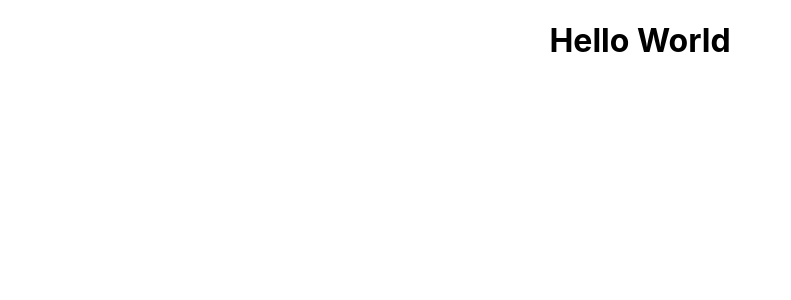
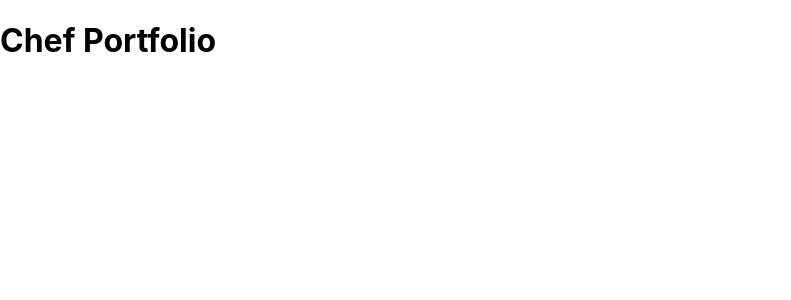
Before and after one commit to chefportfolio719/chefportfolio-FE, a React (Create React App) app in the folder chef-portfolio/: page / in a window 1280 px wide. Shown: the top 300 px of the page, without its empty margins (0-791 px from the left). Built offline with nearby package versions, Linux system fonts and the light colour scheme.

Commit message:
Setup routes to home page, login and setup redux store

```diff
--- a/chef-portfolio/src/App.js
+++ b/chef-portfolio/src/App.js
@@ -1,12 +1,19 @@
 import React from 'react';
+import { BrowserRouter as Router} from 'react-router-dom';
+import { Route } from 'react-router-dom';
+import Home from './components/Home';
+import Login from './components/Login';
 import './App.css';
 
-function App() {
-  return (
-    <div className="App">
-      <h1>Hello World</h1>
-    </div>
-  );
+class App extends React.Component {
+  render() {
+    return (
+    <Router>
+      <Route exact path='/' component={Home}></Route>
+      <Route path='/login' component={Login}></Route>
+    </Router>
+    );
+  }
 }
 
 export default App;
--- /dev/null
+++ b/chef-portfolio/src/components/Home.js
@@ -0,0 +1,11 @@
+import React from 'react';
+
+class Home extends React.Component {
+  render() {
+    return (
+      <h1>Chef Portfolio</h1>
+    );
+  }
+}
+
+export default Home;
--- /dev/null
+++ b/chef-portfolio/src/components/Login.js
@@ -0,0 +1,11 @@
+import React from 'react';
+
+const Login = props => {
+  return (
+    <div>
+      <h2>Login Form</h2>
+    </div>
+  );
+};
+
+export default Login
--- a/chef-portfolio/src/index.js
+++ b/chef-portfolio/src/index.js
@@ -1,9 +1,16 @@
 import React from 'react';
 import ReactDOM from 'react-dom';
+import { Provider } from 'react-redux';
+import { createStore } from 'redux';
+import App from './App';
+import { rootReducer } from './reducers';
 import './index.css';
-import App from './App';
+
+const store = createStore(rootReducer)
 
 ReactDOM.render(
-  <App />,
+  <Provider store={store}>
+    <App />
+  </Provider>,
   document.getElementById('root')
 );
--- /dev/null
+++ b/chef-portfolio/src/reducers/index.js
@@ -0,0 +1,7 @@
+const initialState = {
+
+}
+
+export const rootReducer = (state = initialState, action) => {
+  return state;
+};
```
